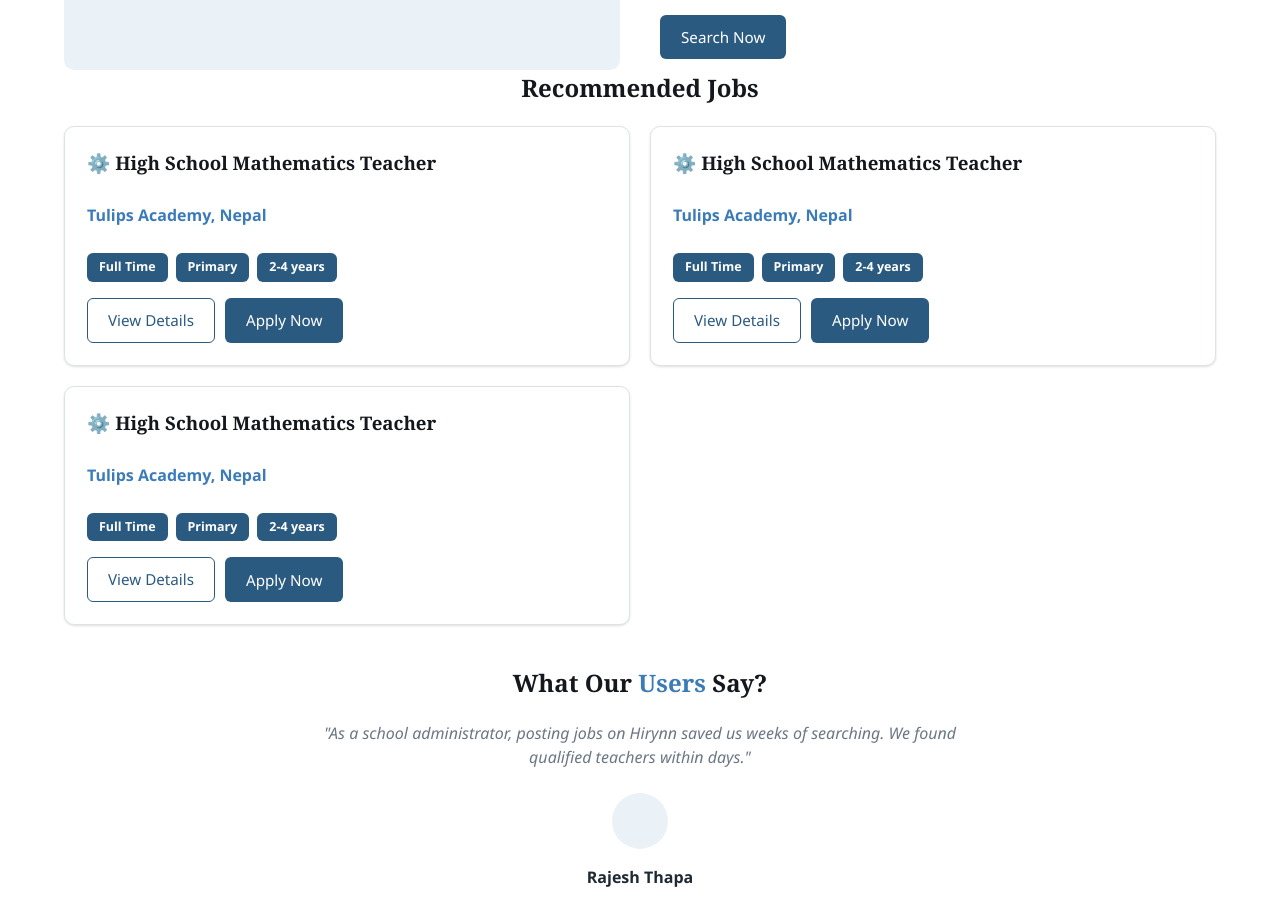
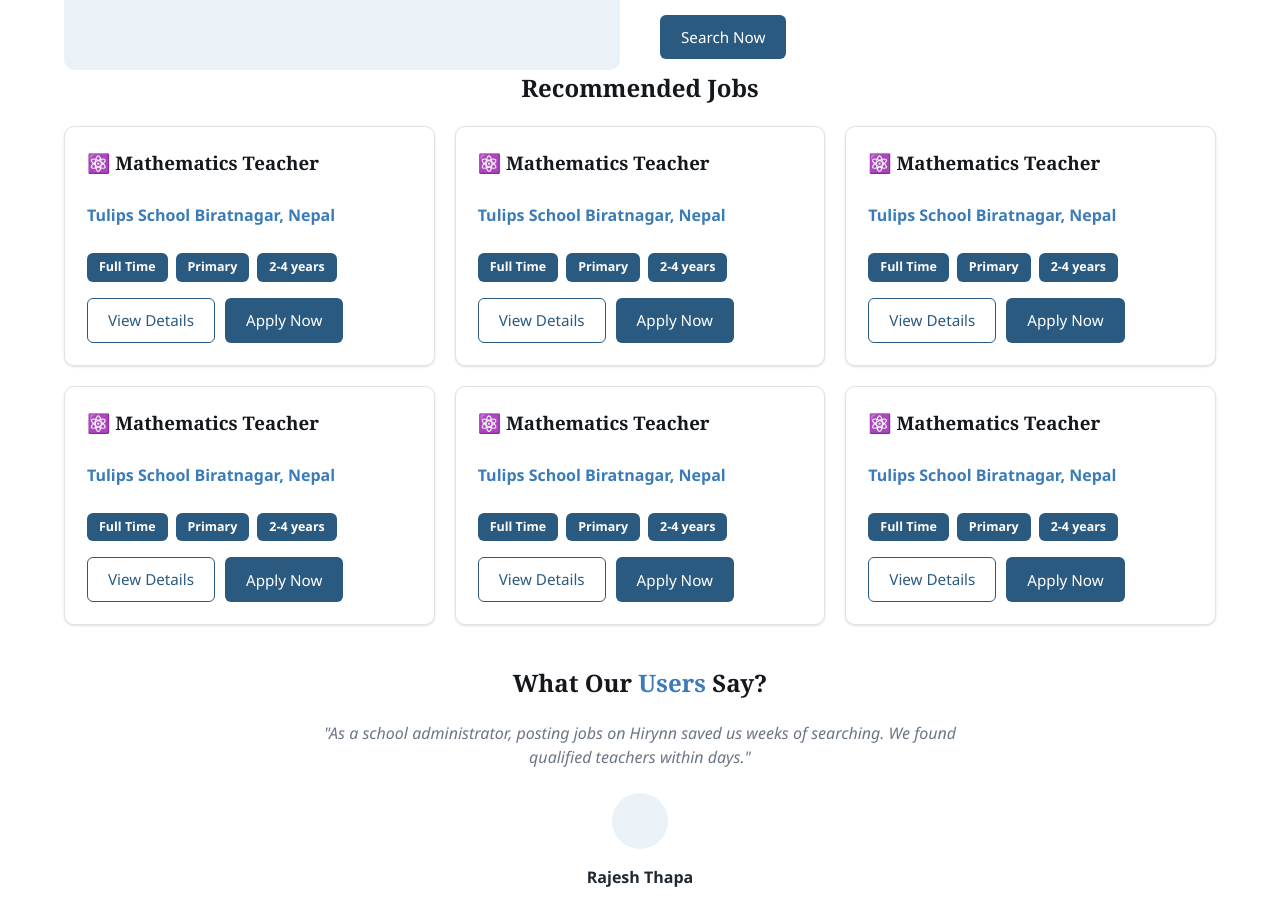
Before and after one commit to LaskaMaharjan/Hirynn-Website, a React (Vite) app: page / in a window 1280 px wide. Shown: the part 1910-2818 px from the top of the page. Built offline with nearby package versions, Linux system fonts and the light colour scheme.

Commit message:
Updated Jobcard

```diff
--- a/src/Components/Home.jsx
+++ b/src/Components/Home.jsx
@@ -5,33 +5,12 @@ import heroImage from "../assets/hero-illustration.png";
 import helpImage from "../assets/help-illustration.svg";
 
 const jobs = [
-  {
-    id: 1,
-    title: "High School Mathematics Teacher",
-    institution: "Tulips Academy",
-    blurb: "Seeking a passionate mathematics teacher for our dynamic high school environment.",
-    subject: "Mathematics",
-    location: "Harisiddhi, Lalitpur",
-    type: "Full-Time",
-  },
-  {
-    id: 2,
-    title: "High School Mathematics Teacher",
-    institution: "Tulips Academy",
-    blurb: "Seeking a passionate mathematics teacher for our dynamic high school environment.",
-    subject: "Mathematics",
-    location: "Harisiddhi, Lalitpur",
-    type: "Full-Time",
-  },
-  {
-    id: 3,
-    title: "High School Mathematics Teacher",
-    institution: "Tulips Academy",
-    blurb: "Seeking a passionate mathematics teacher for our dynamic high school environment.",
-    subject: "Mathematics",
-    location: "Harisiddhi, Lalitpur",
-    type: "Full-Time",
-  },
+  { id: 1, title: "Mathematics Teacher", institution: "Tulips School", location: "Biratnagar, Nepal" },
+  { id: 2, title: "Mathematics Teacher", institution: "Tulips School", location: "Biratnagar, Nepal" },
+  { id: 3, title: "Mathematics Teacher", institution: "Tulips School", location: "Biratnagar, Nepal" },
+  { id: 4, title: "Mathematics Teacher", institution: "Tulips School", location: "Biratnagar, Nepal" },
+  { id: 5, title: "Mathematics Teacher", institution: "Tulips School", location: "Biratnagar, Nepal" },
+  { id: 6, title: "Mathematics Teacher", institution: "Tulips School", location: "Biratnagar, Nepal" },
 ];
 
 const testimonials = [
--- a/src/Components/JobCard.jsx
+++ b/src/Components/JobCard.jsx
@@ -7,8 +7,8 @@ export default function JobCard({ job }) {
 
   return (
     <div className="job-card">
-      <h3>⚙️ {job.title}</h3>
-      <p className="job-card-institution">{job.institution}, Nepal</p>
+      <h3>⚛️ {job.title}</h3>
+      <p className="job-card-institution">{job.institution}  {job.location}</p>
 
       <div className="job-card-tags">
         <span className="pill-solid">Full Time</span>
--- a/src/styles.css
+++ b/src/styles.css
@@ -142,12 +142,16 @@ button { cursor: pointer; font-family: inherit; }
 
 .jobs-grid {
   display: grid;
-  grid-template-columns: repeat(2, 1fr);
+  grid-template-columns: repeat(3, 1fr);
   gap: 20px;
   margin-top: 10px;
 }
 
-@media (max-width: 800px) {
+@media (max-width: 900px) {
+  .jobs-grid { grid-template-columns: repeat(2, 1fr); }
+}
+
+@media (max-width: 600px) {
   .jobs-grid { grid-template-columns: 1fr; }
 }
 
```
